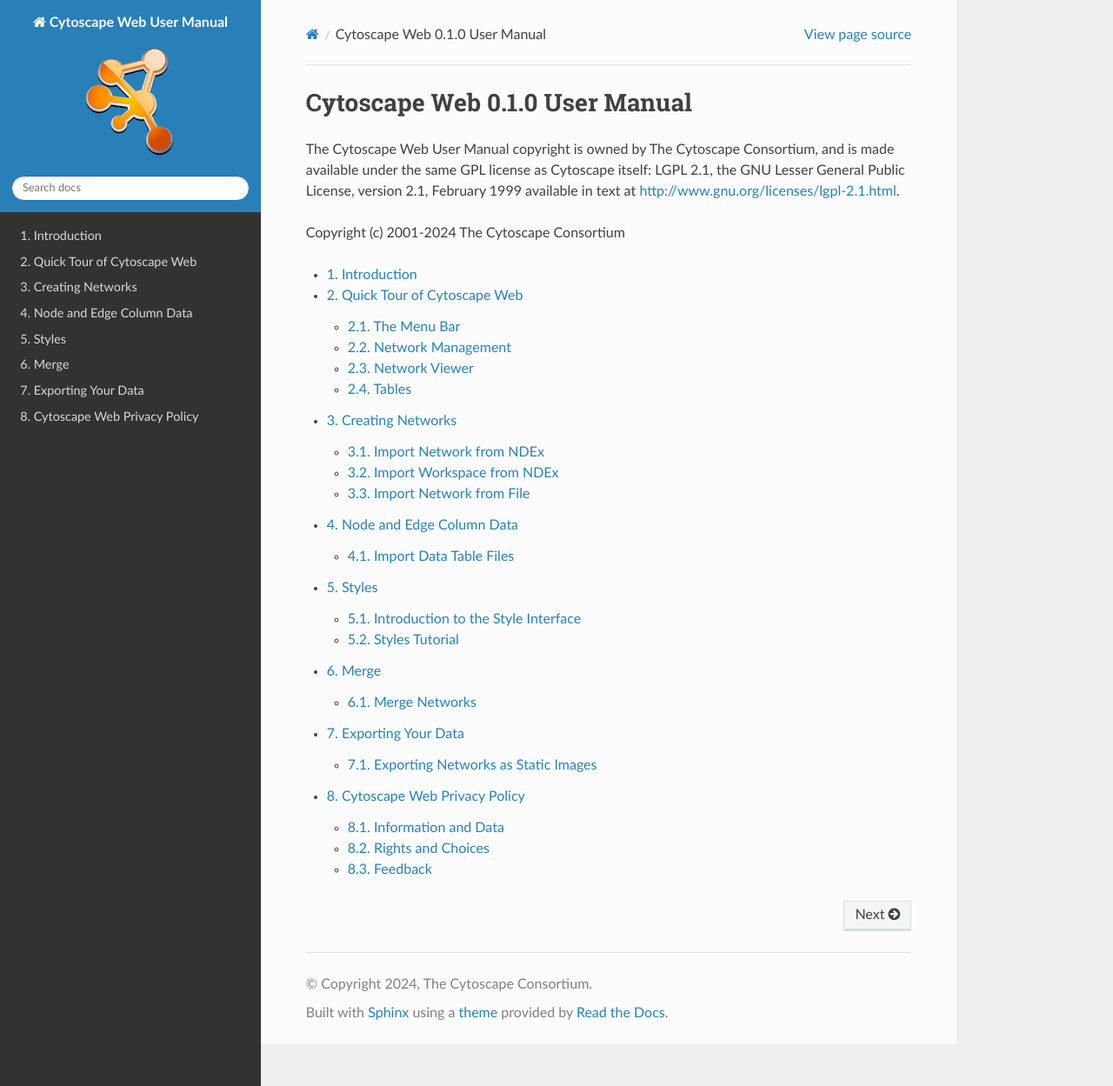
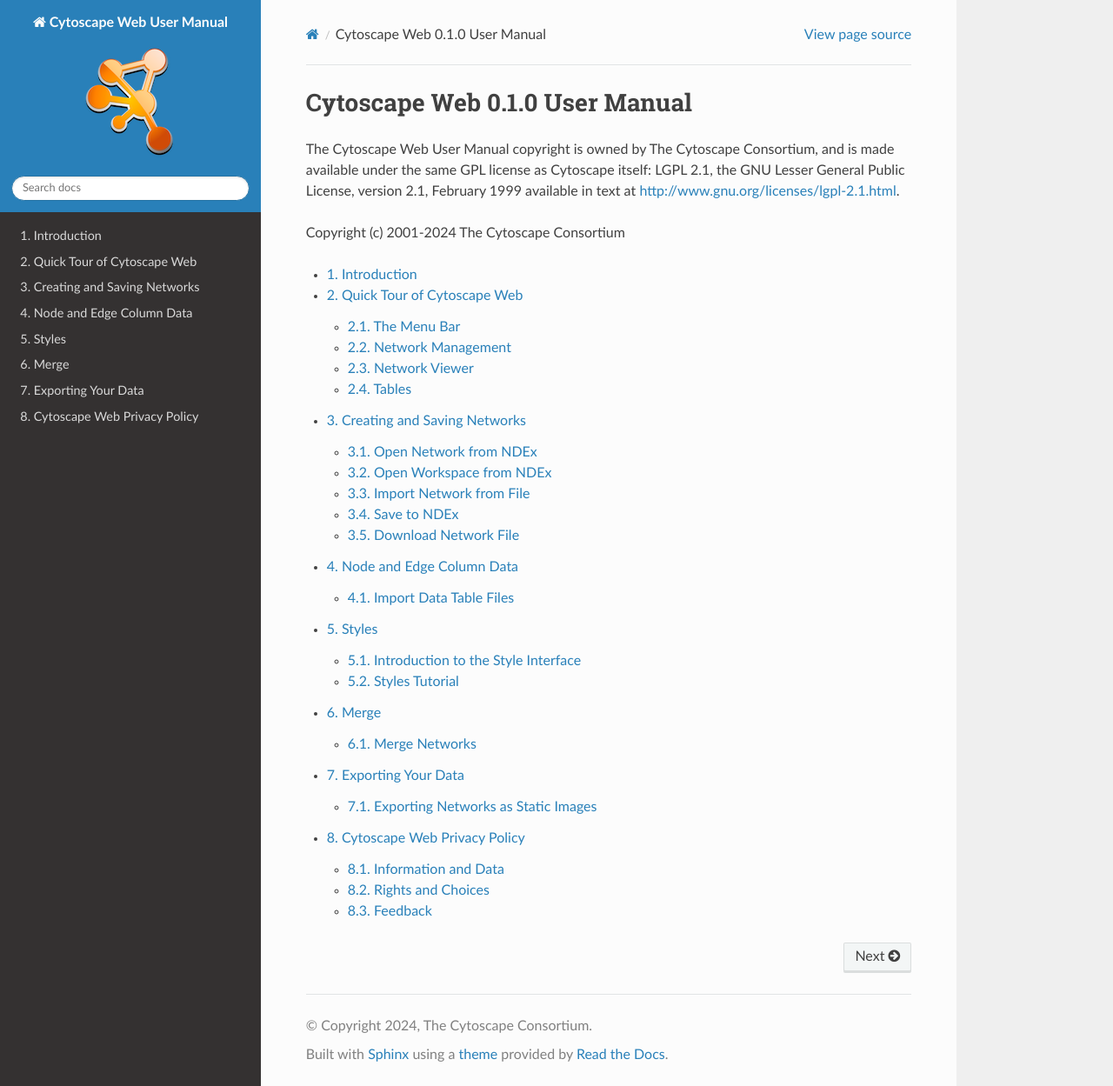
Before and after one commit to cytoscape/web-cytoscape-manual, a Sphinx documentation site: the page built from docs/index.rst, in a window 1280 px wide and 1249 px high. Shown: the whole window at 87% size. Built offline with Sphinx 7.4.7 and the Read the Docs theme 3.1.0, drawn with Linux system fonts in a browser that asks for light colours.

Commit message:
Update Creating_Networks.md
added "save" and "download file" sections

```diff
--- a/docs/Creating_Networks.md
+++ b/docs/Creating_Networks.md
@@ -1,16 +1,16 @@
-Creating Networks
+Creating and Saving Networks
 ====================
 <a id="creating_networks"> </a>
 
 
 There are 2 different ways of creating networks in Cytoscape Web:
 
-1.  Importing pre-existing networks from the [Network Data Exchange (NDEx)](https://www.ndexbio.org) public database.
+1.  Opening pre-existing networks from the [Network Data Exchange (NDEx)](https://www.ndexbio.org) public database.
 
-2.  Importing pre-existing, unformatted text or Excel files.
+2.  Importing unformatted tabular text files.
 
-<a id="import_network_from_ndex"> </a>
-## Import Network from NDEx
+<a id="open_network_from_ndex"> </a>
+## Open Network from NDEx
 
 The NDEx Project provides an open-source framework
 where scientists and organizations can share, store, manipulate, and publish
@@ -36,8 +36,8 @@
 
 -   *NOTE: You can also use **Data → Open Sample Networks** to conveninetly get started with 4 publicly available example networks available in NDEx.*
 
-<a id="import_workspace_from_ndex"> </a>
-## Import Workspace from NDEx
+<a id="open_workspace_from_ndex"> </a>
+## Open Workspace from NDEx
 
 In Cytoscape Web, the worspace is comparable to the "session" concept in the Cytoscape desktop application.
 Therefore, a Cytoscape Web workspace can be imported and exported to a user's NDEx account.
@@ -163,3 +163,23 @@
 -   Start Import Row: Set which row of the table to begin importing
     data from. For example, if you want to skip the first 3 rows in the
     file, set 4 for this option.
+
+<a id="save_to_NDEx"> </a>
+## Save to NDEx
+
+Cytoscape Web also allows users to save their networks and worskpaces if they are **[signed in](Quick_tour_of_Cytoscape.md#sign-in-button)** to their NDEx account. To save a network or workspace to NDEx, choose one of the options available in the **Data** top menu bar item:
+
+   - **Save Current Network to NDEx (Update)** - this option saves your current network by *overwriting* the existing one in NDEx. In order to use this option, you must either be the network's owner or have *edit* permission on it.
+
+   - **Save Current Network to NDEx As...** - lets you save a new copy of the current network to your NDEx account. The existing source network will not be modified.
+
+   - **Save Workspace** - allows you to overwrite your current workspace in NDEx.
+
+   - **Save Workspace As...** - saves a new workspace to your NDEx account. When using this option, you must specify a *unique name* for the new workspace to be saved.
+
+<a id="download_cx2_file"> </a>
+## Download Network File
+
+Another way to save a network is to download it as a **[CX2](https://cytoscape.org/cx/cx2/specification/cytoscape-exchange-format-specification-(version-2)/)** file by using **Data → Download Current Network (.cx2)**.
+
+CX2 files can be opened in the Cytoscape desktop application, uploaded and stored in NDEx, and accessed programmatically via the [NDEx2 Python Client](https://ndex2.readthedocs.io/en/latest/index.html).
```
